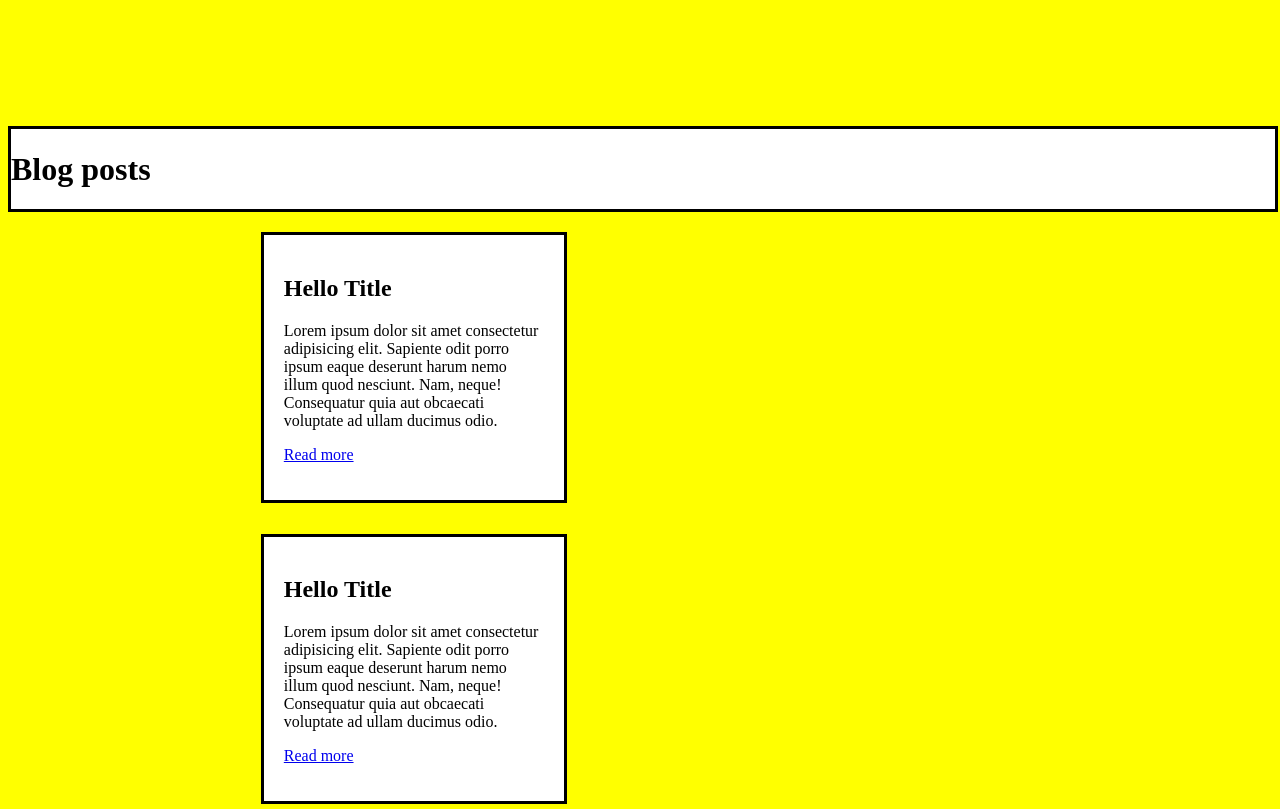
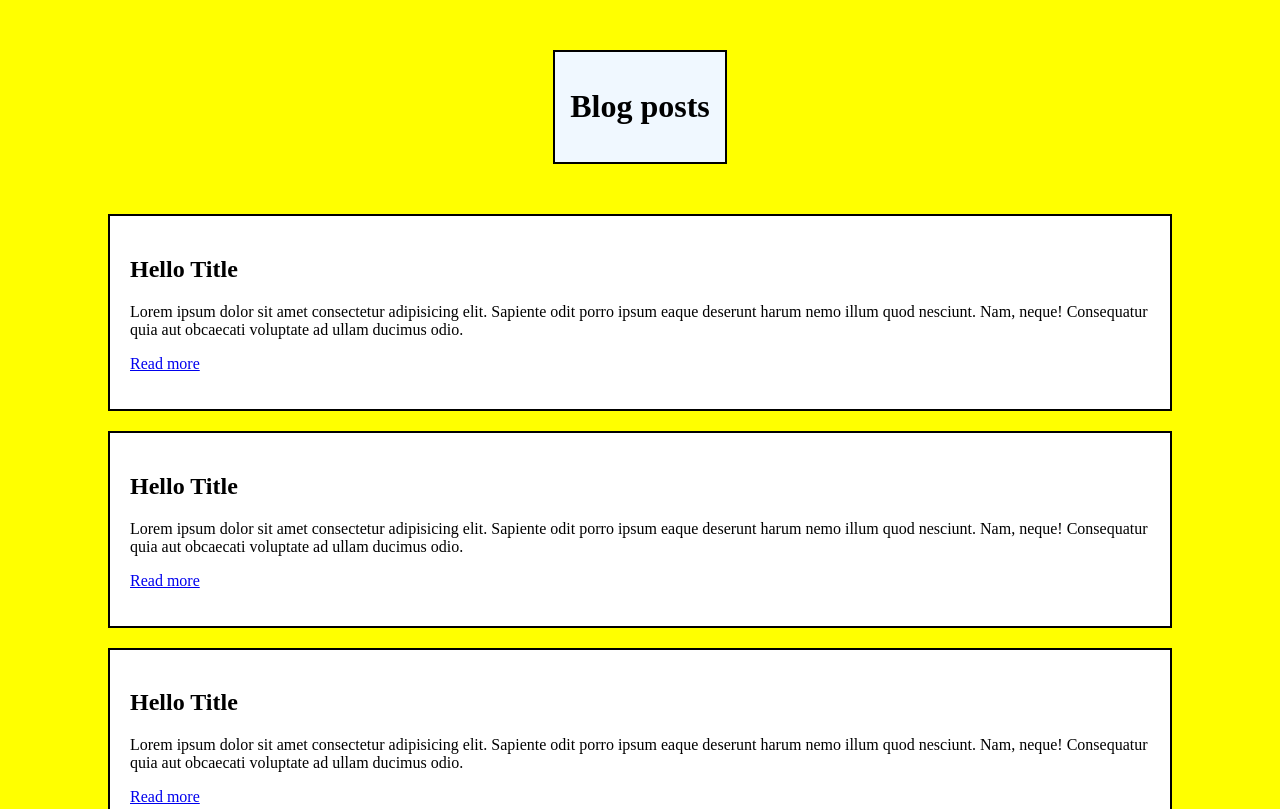
Before and after one commit to chenleeGITHUB/borja-ebdao-B14, a plain HTML site: page index.html in a window 1280 px wide. Shown: the top 809 px of the page. Drawn offline with Linux system fonts and the light colour scheme.

Commit message:
...
final layout

```diff
--- a/index.html
+++ b/index.html
@@ -10,10 +10,12 @@
     </head>
     <body>
         <main>
-            <div class="box">
+
                 <div class="h1">
                     <h1>Blog posts</h1>
                 </div>
+
+
                 <div class="row">
                     <div class="column">
                         <div class="box1">
@@ -40,9 +42,9 @@
                             <p><a href="index.html">Read more</a></p>
                         </div>
                     </div>
-                </div>
 
-                <div class="row">
+
+
                     <div class="column">
                         <div class="box4">
                             <h2>Hello Title</h2>
--- a/style.css
+++ b/style.css
@@ -1,42 +1,43 @@
-body{
+body {
     background-color: yellow;
+
 }
-.h1{
+
+.h1 {
+    background-color: aliceblue;
+    text-align: center;
+    padding: 15px;
+    border: 2px solid black;
+    margin: 20px auto;
+    width:fit-content;
+    margin-top: 50px;
+    margin-bottom: 50px;
+}
+
+.row {
+    display: grid;
+    grid-template-columns: repeat(auto-fit, minmax(calc(33.33% - 20px), 1fr));
+    gap: 20px;
+    margin-left: 100px;
+    margin-right: 100px;
+}
+
+.column {
     background-color: white;
-    width: 119px;
-      margin-top: 10%;
-    padding: 0;
-        border: solid black;
-       display: grid;
-       align-items: center;
-  }
-  .column{
-    background-color: white;
-   width: 260px;
-      margin-top: 2%;
-        padding: 20px;
-        border: solid black;
-      text-align: left;
-        display: grid;
+    padding: 20px;
+    border: 2px solid black;
 
-  }
 
-  .row{
-    display: grid;
-    gap: 10px 0;
-    grid-template-columns: auto auto auto auto auto;
+}
 
-      margin-left: 20%;
 
-  }
 
-/* Media query for screens smaller than 1440px */
 @media only screen and (max-width: 1439px) {
     .row {
-        grid-template-columns: 1fr; /* Single column layout for smaller screens */
+        grid-template-columns: 1fr;
+    .h1 {
+        width: 100%;
+        margin-left: 0;
     }
-    .h1 {
-        width: 100%; /* Full width for the header on smaller screens */
-        margin-left: 0; /* Remove margin-left on smaller screens */
-    }
+
 }
```
